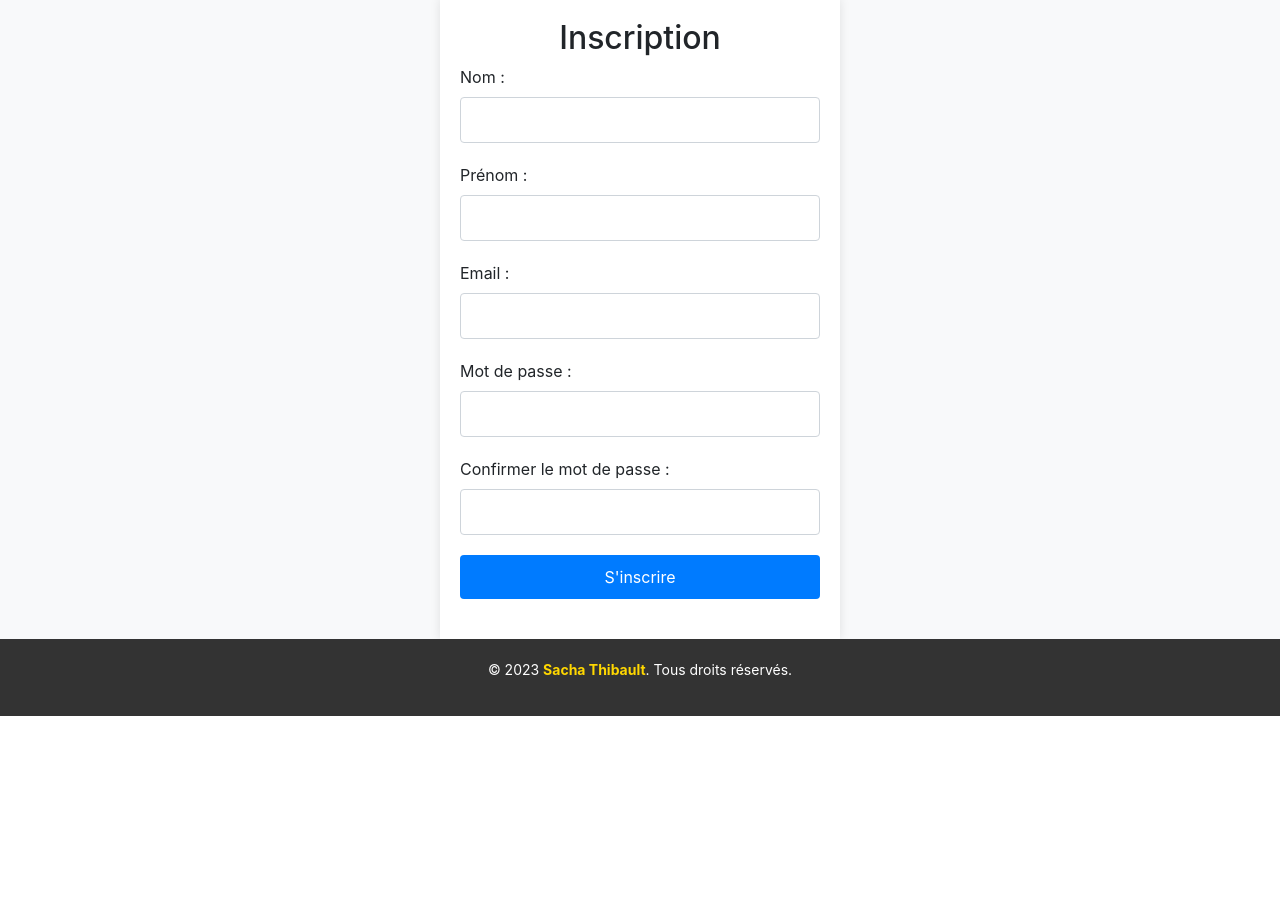
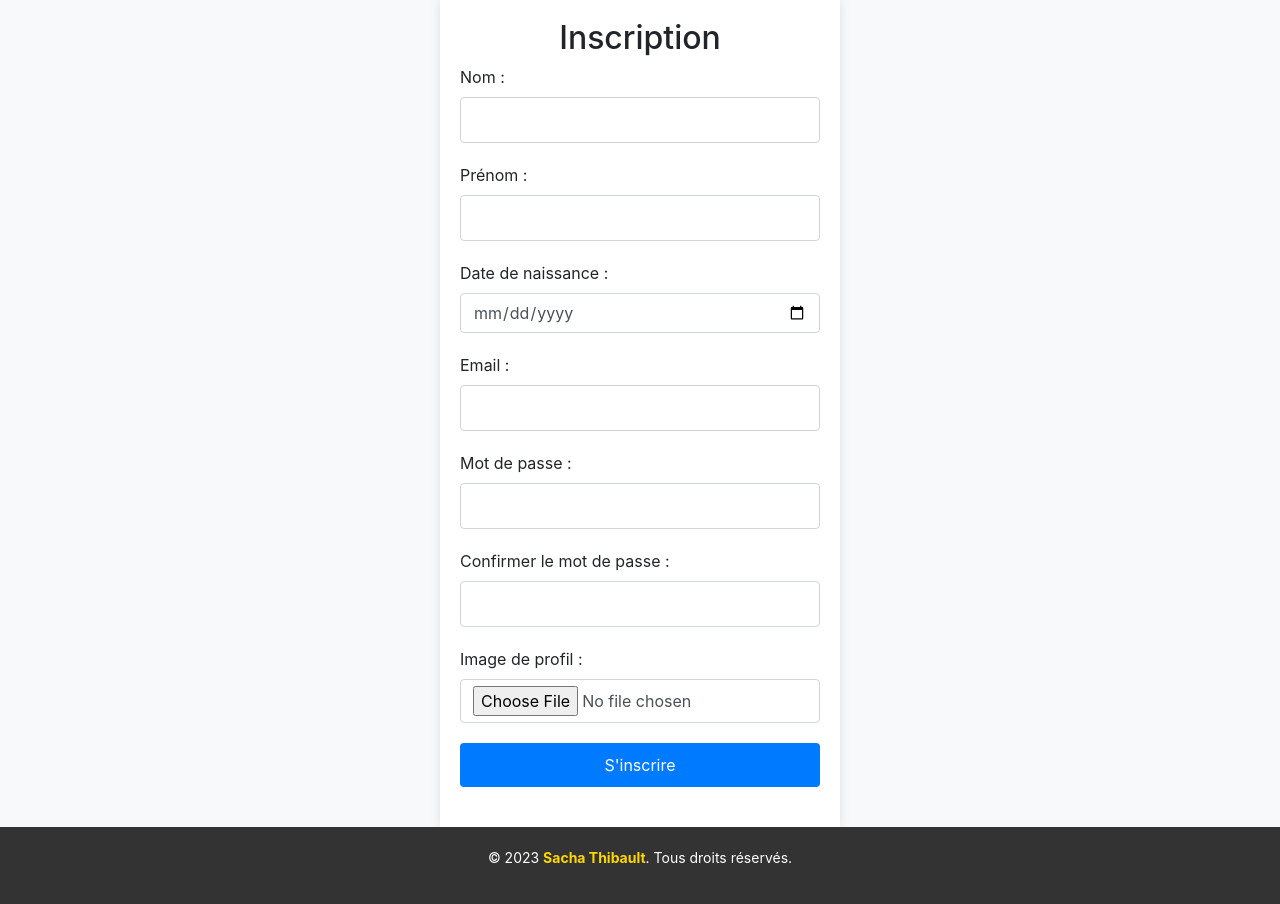
Before and after one commit to DevsAreAlsoHumans/Enigma, a PHP site: page /projet_WEB_PHP_YUG4/View/RegisterView.php in a window 1280 px wide. Shown: the part 115-1019 px from the top of the page. Before the commit the page ends 831 px from the top, so only its background shows below. Run offline with PHP 8.4, Linux system fonts and the light colour scheme; some libraries are stand-ins or nearby versions.

Commit message:
Update RegisterView.php
Creation du champs image de profile

```diff
--- a/View/RegisterView.php
+++ b/View/RegisterView.php
@@ -67,7 +67,7 @@ class RegisterView
 
             <div class="register-container">
                 <h2>Inscription</h2>
-                <form action="../Model/Register.php" method="post">
+                <form action="../Modele/Register.php" method="post" enctype="multipart/form-data">
                     <div class="form-group">
                         <label for="last_name">Nom :</label>
                         <input type="text" name="last_name" class="form-control" required>
@@ -76,6 +76,11 @@ class RegisterView
                     <div class="form-group">
                         <label for="first_name">Prénom :</label>
                         <input type="text" name="first_name" class="form-control" required>
+                    </div>
+
+                    <div class="form-group">
+                        <label for="date_de_naissance">Date de naissance :</label>
+                        <input type="date" name="date_de_naissance" class="form-control" required>
                     </div>
 
                     <div class="form-group">
@@ -91,6 +96,11 @@ class RegisterView
                     <div class="form-group">
                         <label for="confirm_mot_de_passe">Confirmer le mot de passe :</label>
                         <input type="password" name="confirm_mot_de_passe" class="form-control" required>
+                    </div>
+
+                    <div class="form-group">
+                        <label for="image">Image de profil :</label>
+                        <input type="file" name="image" class="form-control" required>
                     </div>
 
                     <div class="form-group">
```
